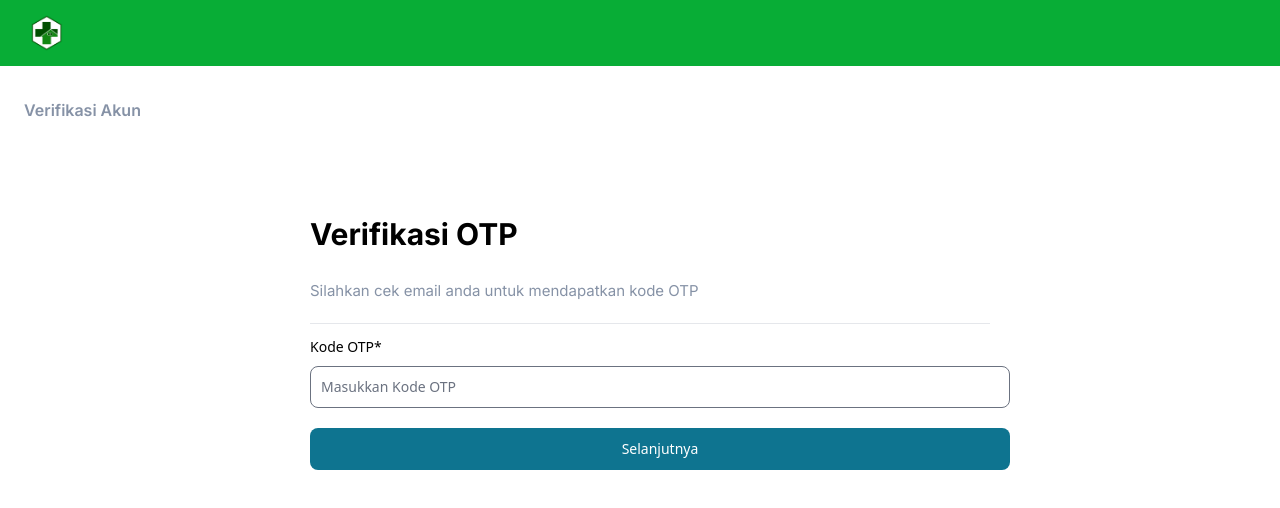
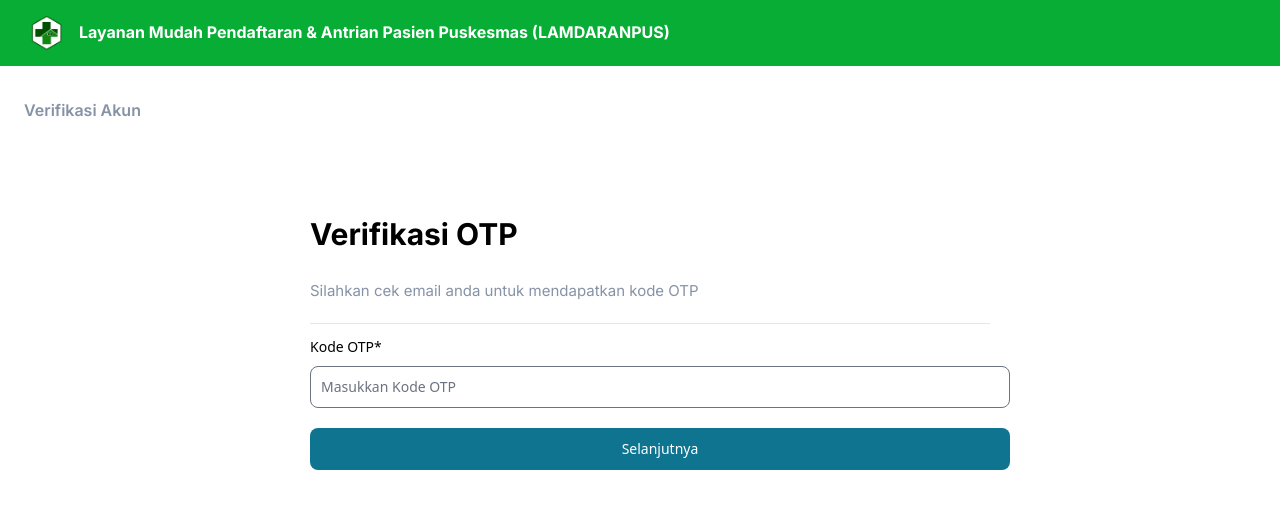
Before and after one commit to MirzaQusyairi/lamdaranpus-time, a React (Vite) app: page /verifikasi-akun in a window 1280 px wide. Shown: the top 508 px of the page. Built offline with nearby package versions, Linux system fonts and the light colour scheme.

Commit message:
change 9

```diff
--- a/src/pages/AdditionalData.jsx
+++ b/src/pages/AdditionalData.jsx
@@ -95,7 +95,7 @@ const AdditionalData = () => {
 
   return (
     <div>
-      <WelcomeDashboardHeading />
+      <WelcomeDashboardHeading heading={"Layanan Mudah Pendaftaran & Antrian Pasien Puskesmas (LAMDARANPUS)"}/>
       <Navigation currentPage={"Data Tambahan"} isConfirm />
 
       {
--- a/src/pages/OTPVerification.jsx
+++ b/src/pages/OTPVerification.jsx
@@ -68,7 +68,7 @@ function OTPVerification() {
 
     return (
         <div>
-            <WelcomeDashboardHeading />
+            <WelcomeDashboardHeading heading={"Layanan Mudah Pendaftaran & Antrian Pasien Puskesmas (LAMDARANPUS)"} />
             <Navigation currentPage={"Verifikasi Akun"} isConfirm />
             {
                 showAlert && (
```
